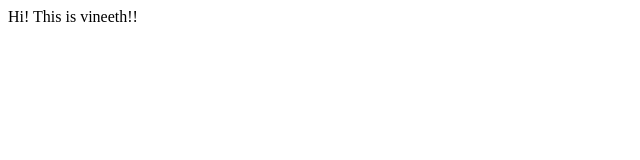
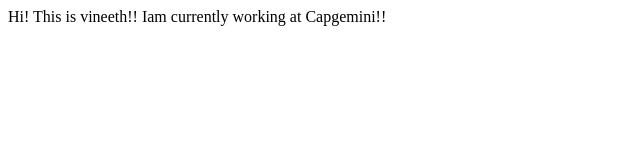
Before and after one commit to Vineethkumar-Shetty/vineethshetty.com, a plain HTML site: page index.html in a window 1280 px wide. Shown: the whole page, without its empty margins (0-640 px from the left). Drawn offline with Linux system fonts and the light colour scheme.

Commit message:
refactor: Added some details
updated some details

```diff
--- a/index.html
+++ b/index.html
@@ -8,5 +8,7 @@
 </head>
 <body>
     Hi! This is vineeth!!
+
+    Iam currently working at Capgemini!!
 </body>
 </html>
```
